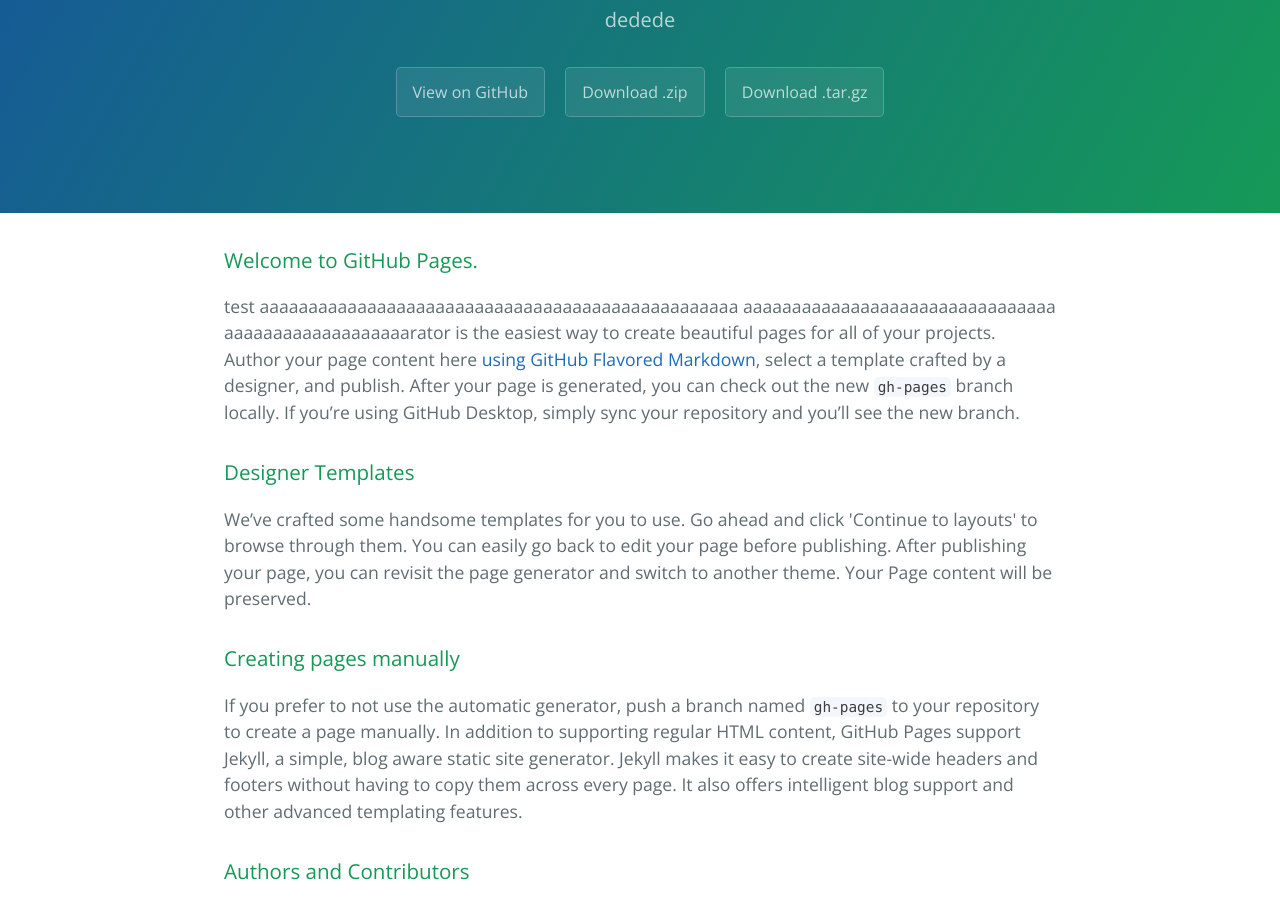
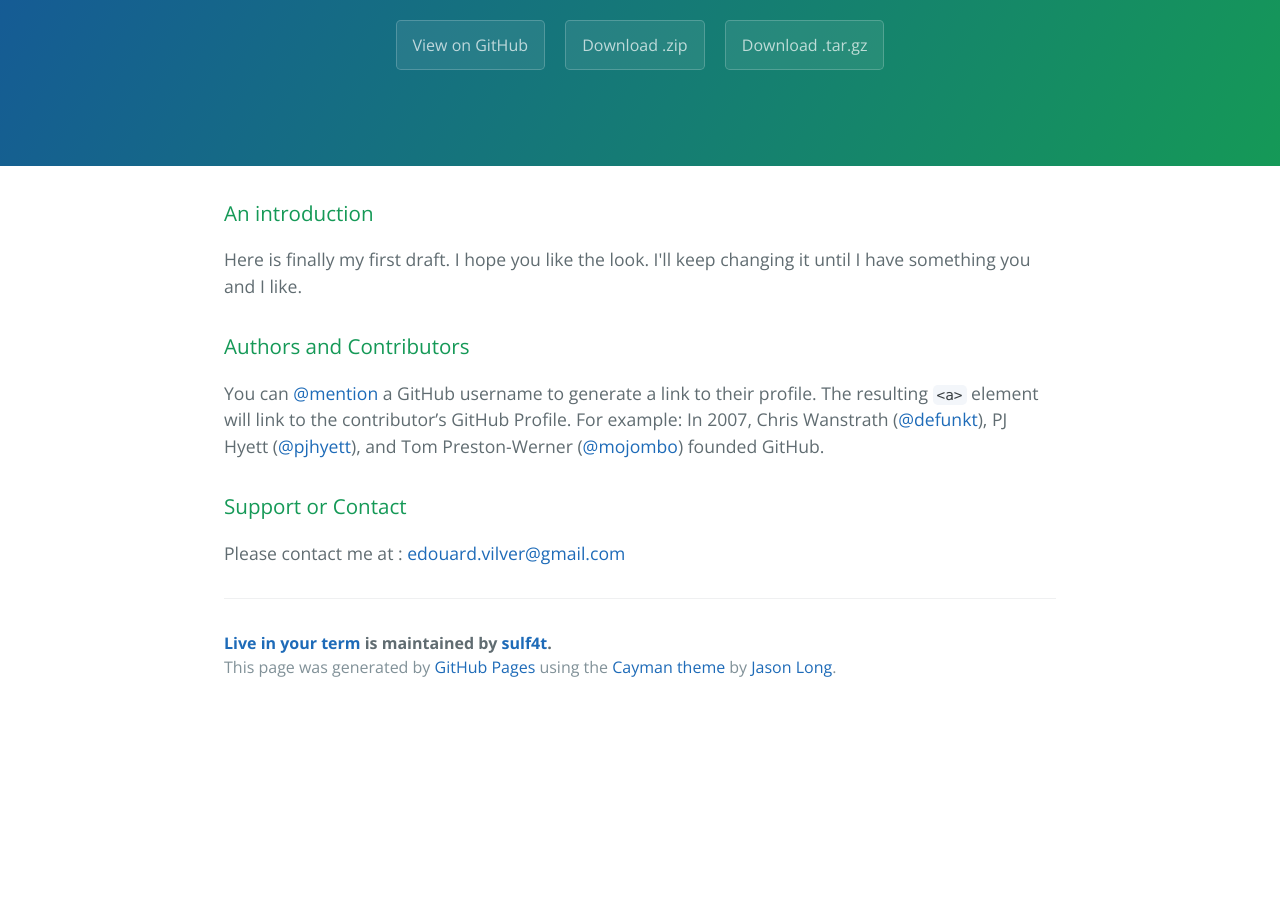
Before and after one commit to sulf4t/test, a plain HTML site: page index.html in a window 1280 px wide. Shown: the part 170-1071 px from the top of the page. After the commit the page ends 881 px from the top, so only its background shows below. Drawn offline with nearby package versions, Linux system fonts and the light colour scheme.

```diff
--- a/index.html
+++ b/index.html
@@ -2,7 +2,7 @@
 <html lang="en-us">
   <head>
     <meta charset="UTF-8">
-    <title>Test by sulf4t</title>
+    <title>Live in your term by sulf4t</title>
     <meta name="viewport" content="width=device-width, initial-scale=1">
     <link rel="stylesheet" type="text/css" href="stylesheets/normalize.css" media="screen">
     <link href='https://fonts.googleapis.com/css?family=Open+Sans:400,700' rel='stylesheet' type='text/css'>
@@ -11,8 +11,8 @@
   </head>
   <body>
     <section class="page-header">
-      <h1 class="project-name">Test</h1>
-      <h2 class="project-tagline">dedede</h2>
+      <h1 class="project-name">Live in your term</h1>
+      <h2 class="project-tagline"></h2>
       <a href="https://github.com/sulf4t/test" class="btn">View on GitHub</a>
       <a href="https://github.com/sulf4t/test/zipball/master" class="btn">Download .zip</a>
       <a href="https://github.com/sulf4t/test/tarball/master" class="btn">Download .tar.gz</a>
@@ -20,21 +20,9 @@
 
     <section class="main-content">
       <h3>
-<a id="welcome-to-github-pages" class="anchor" href="#welcome-to-github-pages" aria-hidden="true"><span aria-hidden="true" class="octicon octicon-link"></span></a>Welcome to GitHub Pages.</h3>
+<a id="an-introduction" class="anchor" href="#an-introduction" aria-hidden="true"><span aria-hidden="true" class="octicon octicon-link"></span></a>An introduction</h3>
 
-<p>test aaaaaaaaaaaaaaaaaaaaaaaaaaaaaaaaaaaaaaaaaaaaaaaaa
-aaaaaaaaaaaaaaaaaaaaaaaaaaaaaaaa
-aaaaaaaaaaaaaaaaaaarator is the easiest way to create beautiful pages for all of your projects. Author your page content here <a href="https://guides.github.com/features/mastering-markdown/">using GitHub Flavored Markdown</a>, select a template crafted by a designer, and publish. After your page is generated, you can check out the new <code>gh-pages</code> branch locally. If you’re using GitHub Desktop, simply sync your repository and you’ll see the new branch.</p>
-
-<h3>
-<a id="designer-templates" class="anchor" href="#designer-templates" aria-hidden="true"><span aria-hidden="true" class="octicon octicon-link"></span></a>Designer Templates</h3>
-
-<p>We’ve crafted some handsome templates for you to use. Go ahead and click 'Continue to layouts' to browse through them. You can easily go back to edit your page before publishing. After publishing your page, you can revisit the page generator and switch to another theme. Your Page content will be preserved.</p>
-
-<h3>
-<a id="creating-pages-manually" class="anchor" href="#creating-pages-manually" aria-hidden="true"><span aria-hidden="true" class="octicon octicon-link"></span></a>Creating pages manually</h3>
-
-<p>If you prefer to not use the automatic generator, push a branch named <code>gh-pages</code> to your repository to create a page manually. In addition to supporting regular HTML content, GitHub Pages support Jekyll, a simple, blog aware static site generator. Jekyll makes it easy to create site-wide headers and footers without having to copy them across every page. It also offers intelligent blog support and other advanced templating features.</p>
+<p>Here is finally my first draft. I hope you like the look. I'll keep changing it until I have something you and I like.</p>
 
 <h3>
 <a id="authors-and-contributors" class="anchor" href="#authors-and-contributors" aria-hidden="true"><span aria-hidden="true" class="octicon octicon-link"></span></a>Authors and Contributors</h3>
@@ -44,10 +32,10 @@
 <h3>
 <a id="support-or-contact" class="anchor" href="#support-or-contact" aria-hidden="true"><span aria-hidden="true" class="octicon octicon-link"></span></a>Support or Contact</h3>
 
-<p>Having trouble with Pages? Check out our <a href="https://help.github.com/pages">documentation</a> or <a href="https://github.com/contact">contact support</a> and we’ll help you sort it out.</p>
+<p>Please contact me at : <a href="mailto:edouard.vilver@gmail.com">edouard.vilver@gmail.com</a></p>
 
       <footer class="site-footer">
-        <span class="site-footer-owner"><a href="https://github.com/sulf4t/test">Test</a> is maintained by <a href="https://github.com/sulf4t">sulf4t</a>.</span>
+        <span class="site-footer-owner"><a href="https://github.com/sulf4t/test">Live in your term</a> is maintained by <a href="https://github.com/sulf4t">sulf4t</a>.</span>
 
         <span class="site-footer-credits">This page was generated by <a href="https://pages.github.com">GitHub Pages</a> using the <a href="https://github.com/jasonlong/cayman-theme">Cayman theme</a> by <a href="https://twitter.com/jasonlong">Jason Long</a>.</span>
       </footer>
```
Also changed, not shown: params.json (+1 -1 lines).
